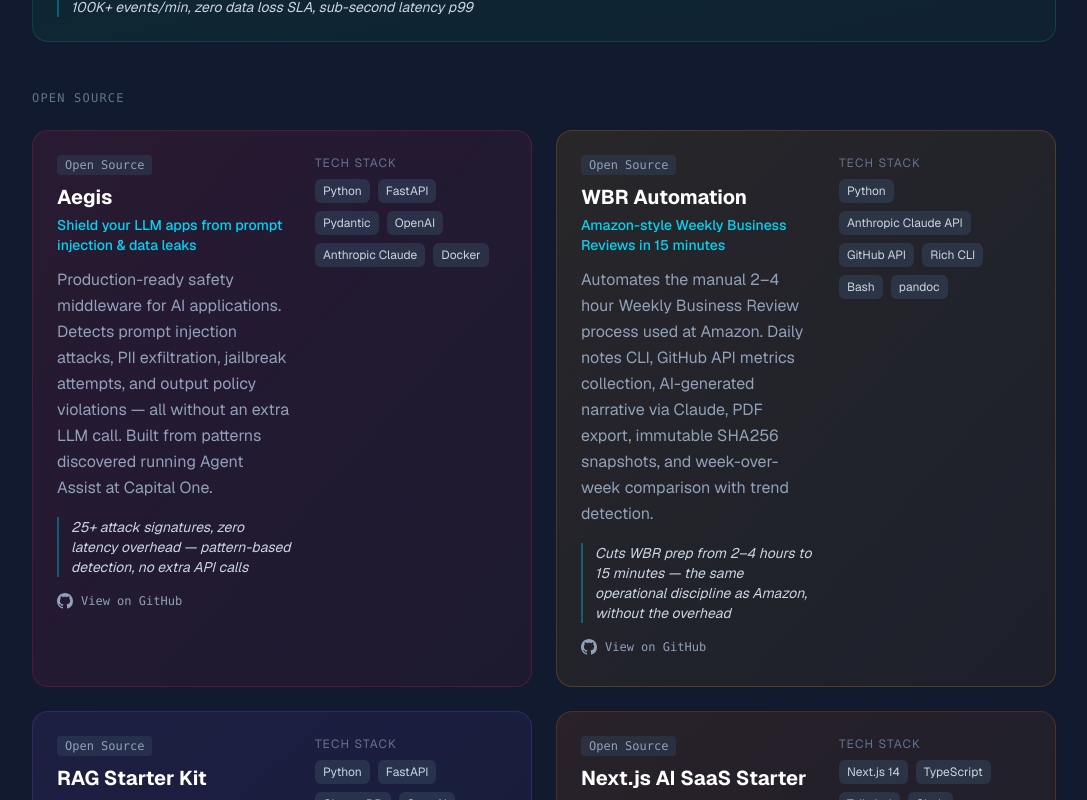
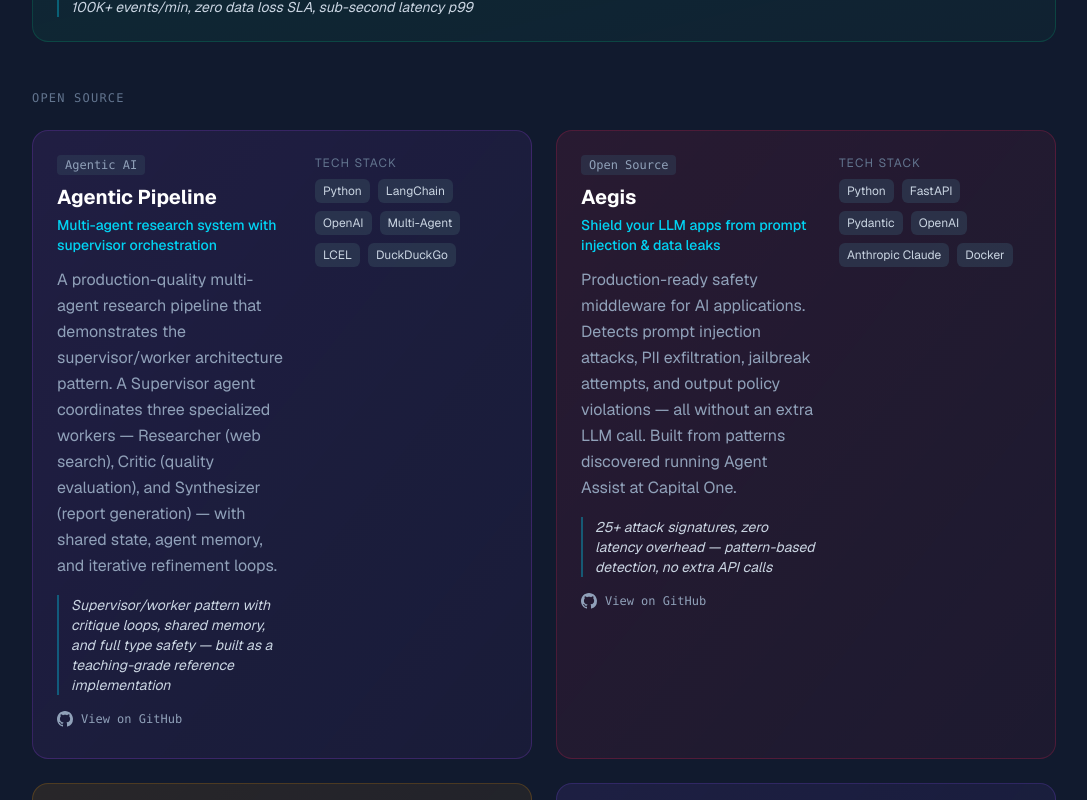
Before and after one commit to Conrady82/conradpreston-portfolio, a Next.js app: page / in a window 1280 px wide. Shown: the part 2620-3420 px from the top of the page, without its empty margins (96-1183 px from the left). Built offline with nearby package versions, Linux system fonts and the light colour scheme.

Commit message:
feat: add Agentic Pipeline to open source projects

```diff
--- a/components/Projects.tsx
+++ b/components/Projects.tsx
@@ -43,6 +43,18 @@
 ];
 
 const openSourceProjects = [
+  {
+    name: "Agentic Pipeline",
+    tagline: "Multi-agent research system with supervisor orchestration",
+    description:
+      "A production-quality multi-agent research pipeline that demonstrates the supervisor/worker architecture pattern. A Supervisor agent coordinates three specialized workers — Researcher (web search), Critic (quality evaluation), and Synthesizer (report generation) — with shared state, agent memory, and iterative refinement loops.",
+    tech: ["Python", "LangChain", "OpenAI", "Multi-Agent", "LCEL", "DuckDuckGo"],
+    highlight: "Supervisor/worker pattern with critique loops, shared memory, and full type safety — built as a teaching-grade reference implementation",
+    color: "from-purple-500/10 to-purple-500/5",
+    border: "border-purple-500/20 hover:border-purple-500/50",
+    tag: "Agentic AI",
+    github: "https://github.com/Conrady82/agentic-pipeline",
+  },
   {
     name: "Aegis",
     tagline: "Shield your LLM apps from prompt injection & data leaks",
```
